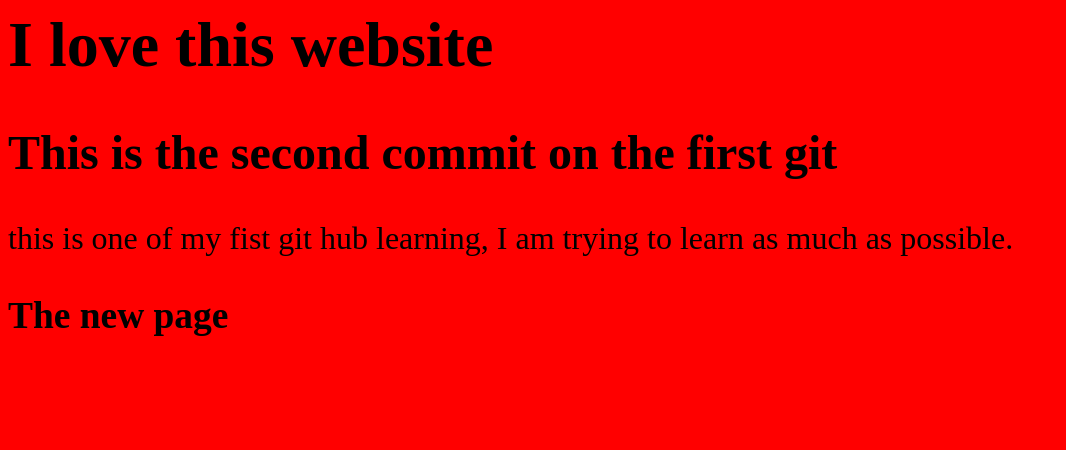
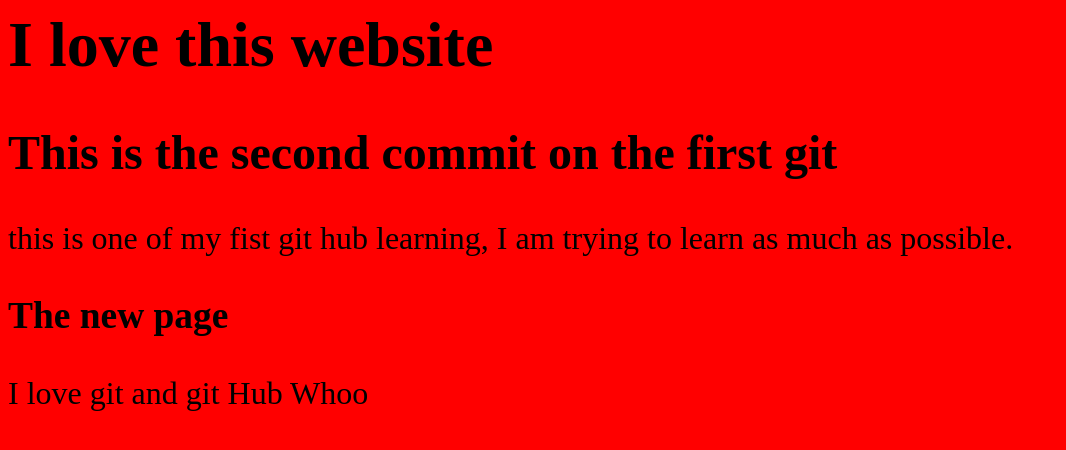
Before and after one commit to drashish77/git_ninja, a plain HTML site: page index.html in a window 1280 px wide. Shown: the whole page, without its empty margins (0-1066 px from the left). Drawn offline with Linux system fonts and the light colour scheme.

```diff
--- a/index.html
+++ b/index.html
@@ -13,5 +13,6 @@
       possible.
     </p>
     <h3>The new page</h3>
+    <p>I love git and git Hub Whoo</p>
   </body>
 </html>
```
